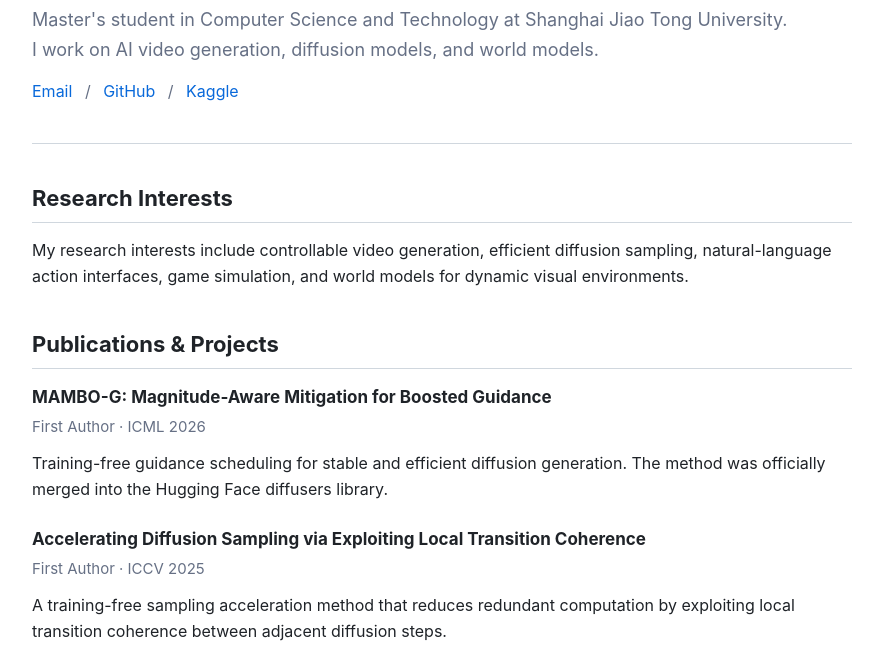
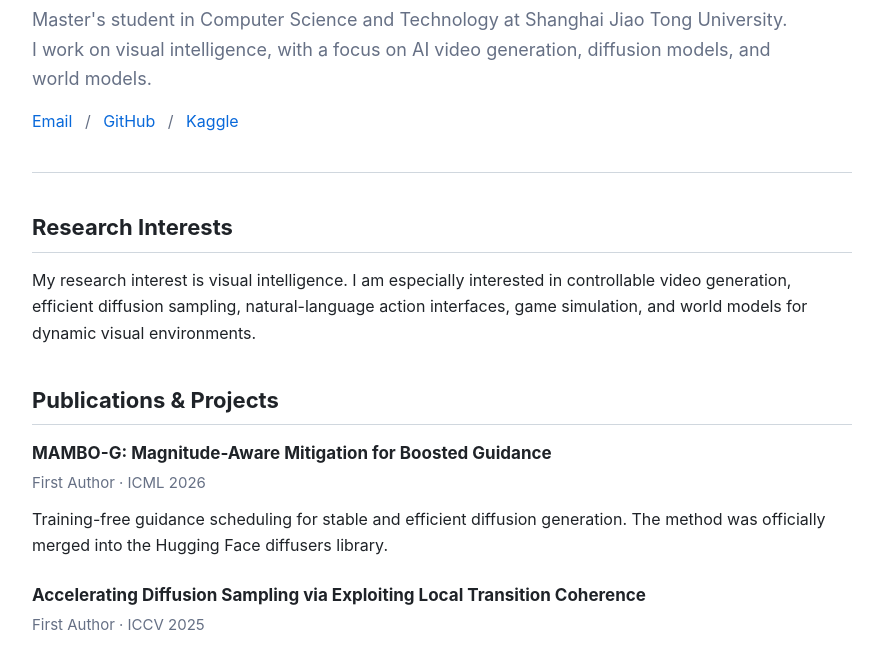
Before and after one commit to zhushangwen/zhushangwen.github.io, a plain HTML site: page index.html in a window 1280 px wide. Shown: the part 105-758 px from the top of the page, without its empty margins (198-1081 px from the left). Drawn offline with Linux system fonts and the light colour scheme.

Commit message:
Update research interest to visual intelligence

```diff
--- a/index.html
+++ b/index.html
@@ -5,7 +5,7 @@
     <meta name="viewport" content="width=device-width, initial-scale=1" />
     <meta
       name="description"
-      content="Shangwen Zhu - AI video generation, diffusion models, and world models."
+      content="Shangwen Zhu - Visual Intelligence, AI video generation, diffusion models, and world models."
     />
     <title>Shangwen Zhu</title>
     <link rel="stylesheet" href="styles.css" />
@@ -16,7 +16,8 @@
         <h1>Shangwen Zhu</h1>
         <p class="subtitle">
           Master's student in Computer Science and Technology at Shanghai Jiao Tong University.
-          I work on AI video generation, diffusion models, and world models.
+          I work on visual intelligence, with a focus on AI video generation,
+          diffusion models, and world models.
         </p>
         <p class="links">
           <a href="mailto:zhushangwen6@gmail.com">Email</a>
@@ -30,9 +31,9 @@
       <section>
         <h2>Research Interests</h2>
         <p>
-          My research interests include controllable video generation, efficient diffusion
-          sampling, natural-language action interfaces, game simulation, and world models
-          for dynamic visual environments.
+          My research interest is visual intelligence. I am especially interested in
+          controllable video generation, efficient diffusion sampling, natural-language
+          action interfaces, game simulation, and world models for dynamic visual environments.
         </p>
       </section>
 
```
